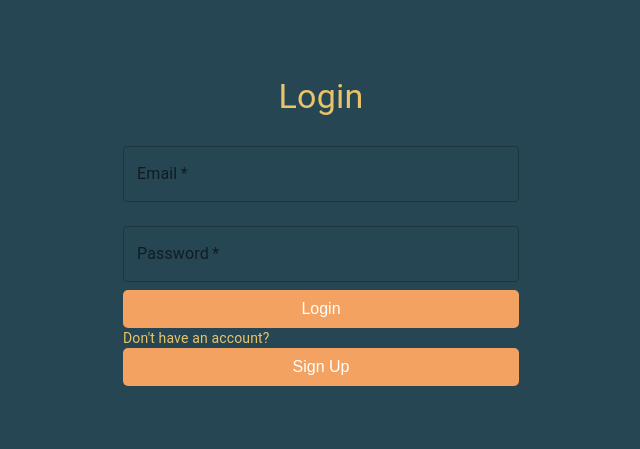
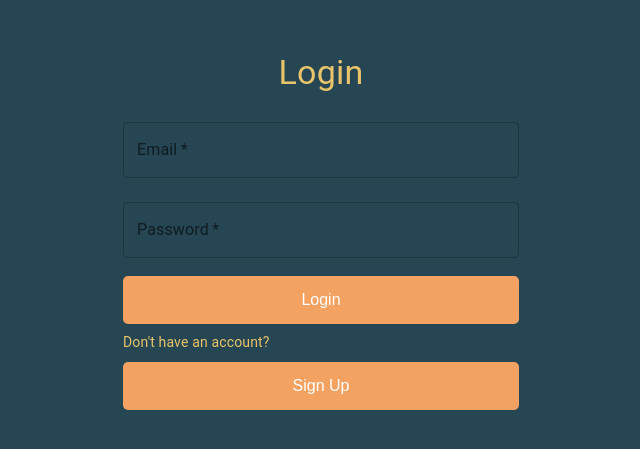
Before and after one commit to delaramRohani/LibraryApplication, a React (Vite) app: page /login in a window 1280 px wide. Shown: the part 201-650 px from the top of the page, without its empty margins (319-959 px from the left). Built offline with nearby package versions, Linux system fonts and the light colour scheme.

Commit message:
Add margin for login-btn and signup-btn

```diff
--- a/src/Component/Login page/Login.css
+++ b/src/Component/Login page/Login.css
@@ -44,7 +44,8 @@ input:focus {
 
 .login-btn, .signup-btn {
   width: 100%;
-  padding: 10px;
+  margin: 10px 0 0;
+  padding: 15px;
   background-color: #f4a261;
   color: white;
   border: none;
@@ -77,6 +78,7 @@ input:focus {
 
 .signup-link {
   color: #e9c46a;
+  margin-top: 8px;
   text-decoration: none;
   font-weight: bold;
 }
```
